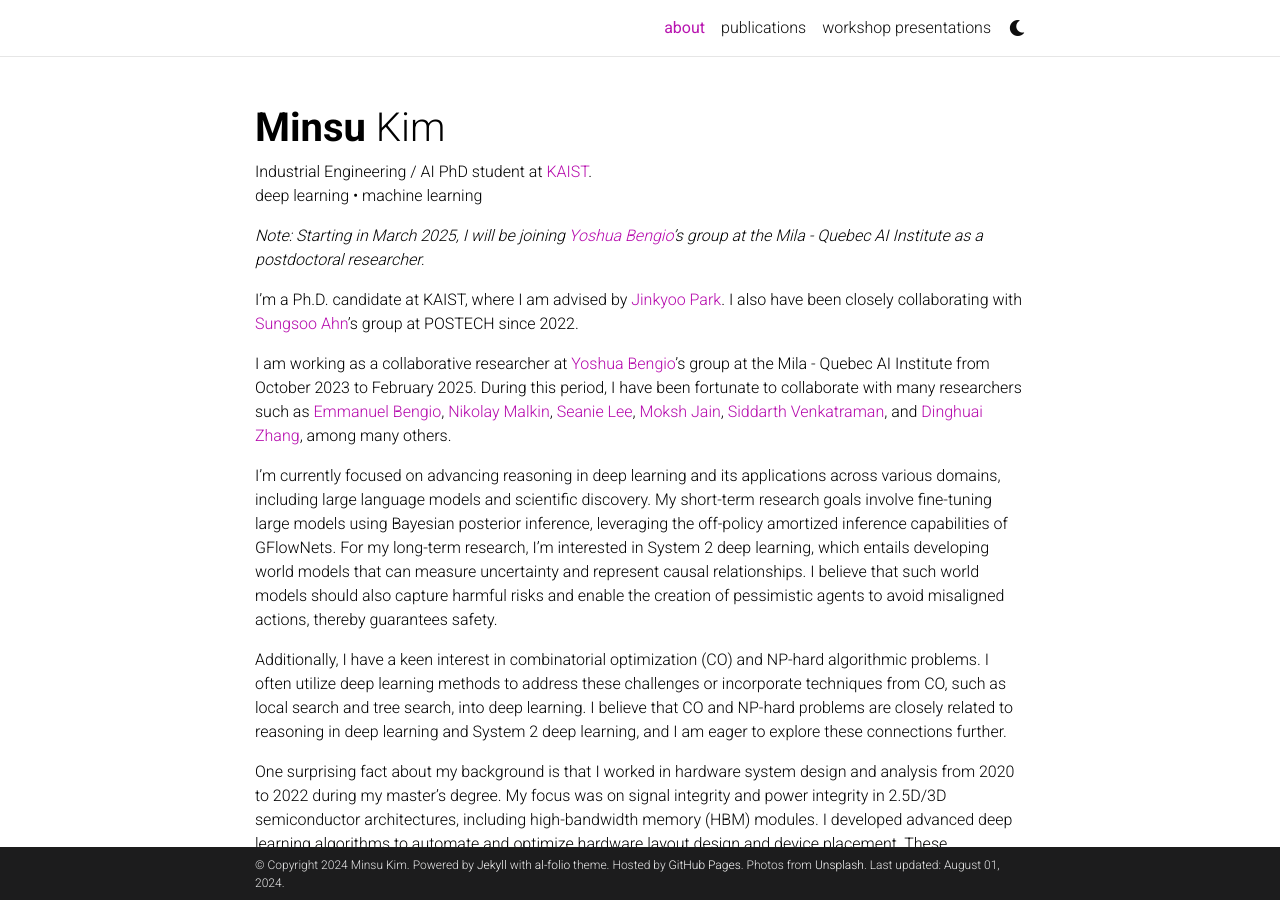
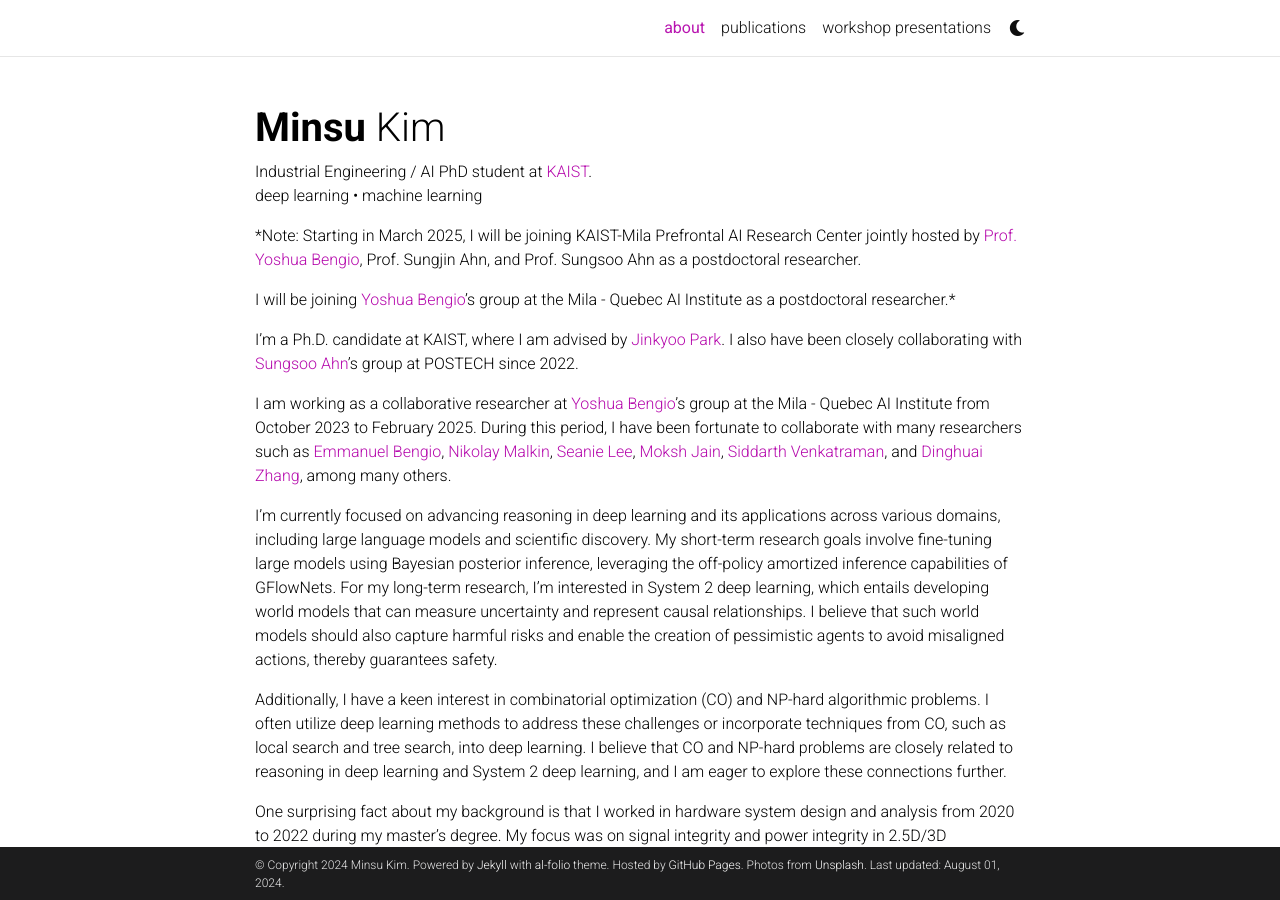
Before and after one commit to minsuukim/minsuukim.github.io, a Jekyll site: the page built from _pages/about.md, in a window 1280 px wide and 900 px high. Built offline with Jekyll 4.4.1, drawn with Linux system fonts in a browser that asks for light colours; comment, search, counter and statistics services are not loaded; a style sheet for code colours, icons or effects is not loaded.

Commit message:
Update about.md

```diff
--- a/_pages/about.md
+++ b/_pages/about.md
@@ -17,7 +17,11 @@ selected_papers: false # includes a list of papers marked as "selected={true}"
 social: true  # includes social icons at the bottom of the page
 ---
 
-*Note: Starting in March 2025, I will be joining <a href="https://yoshuabengio.org/">Yoshua Bengio</a>'s group at the Mila - Quebec AI Institute as a postdoctoral researcher.*
+*Note: Starting in March 2025, I will be joining KAIST-Mila Prefrontal AI Research Center jointly hosted by <a href="https://yoshuabengio.org/">Prof. Yoshua Bengio</a>, Prof. Sungjin Ahn, and Prof. Sungsoo Ahn as a postdoctoral researcher.
+
+
+
+I will be joining <a href="https://yoshuabengio.org/">Yoshua Bengio</a>'s group at the Mila - Quebec AI Institute as a postdoctoral researcher.*
 
 
 
```
